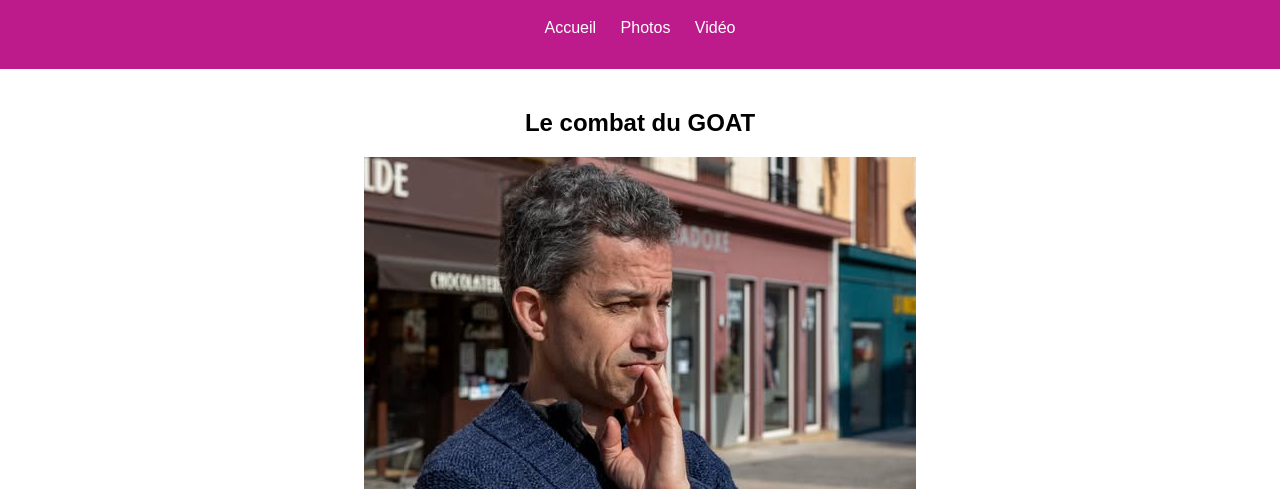
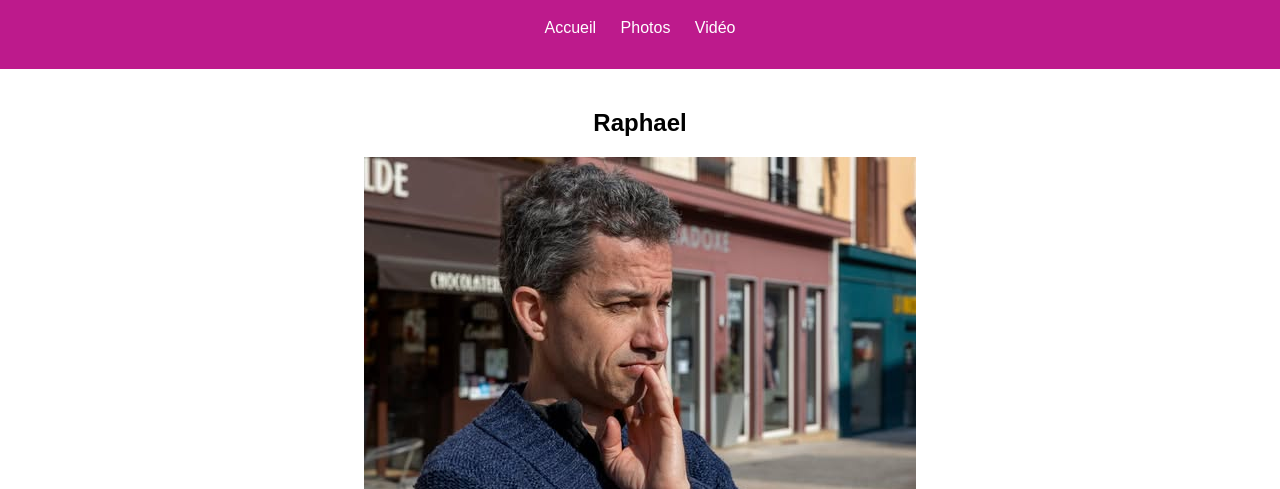
Before and after one commit to Falex6938/Sitepourlezgueg, a plain HTML site: page video.html in a window 1280 px wide. Shown: the part 77-566 px from the top of the page. Drawn offline with Linux system fonts and the light colour scheme.

Commit message:
Update video.html

```diff
--- a/video.html
+++ b/video.html
@@ -20,7 +20,7 @@
 
     <main>
         <section class="video-section">
-            <h2>Le combat du GOAT </h2>
+            <h2>Raphael</h2>
             <a href="https://www.youtube.com/watch?v=qDiculqZg-4" target="_blank"><img src="images/image5.jpg" alt="Photo 1"/></a>
 
 
```
